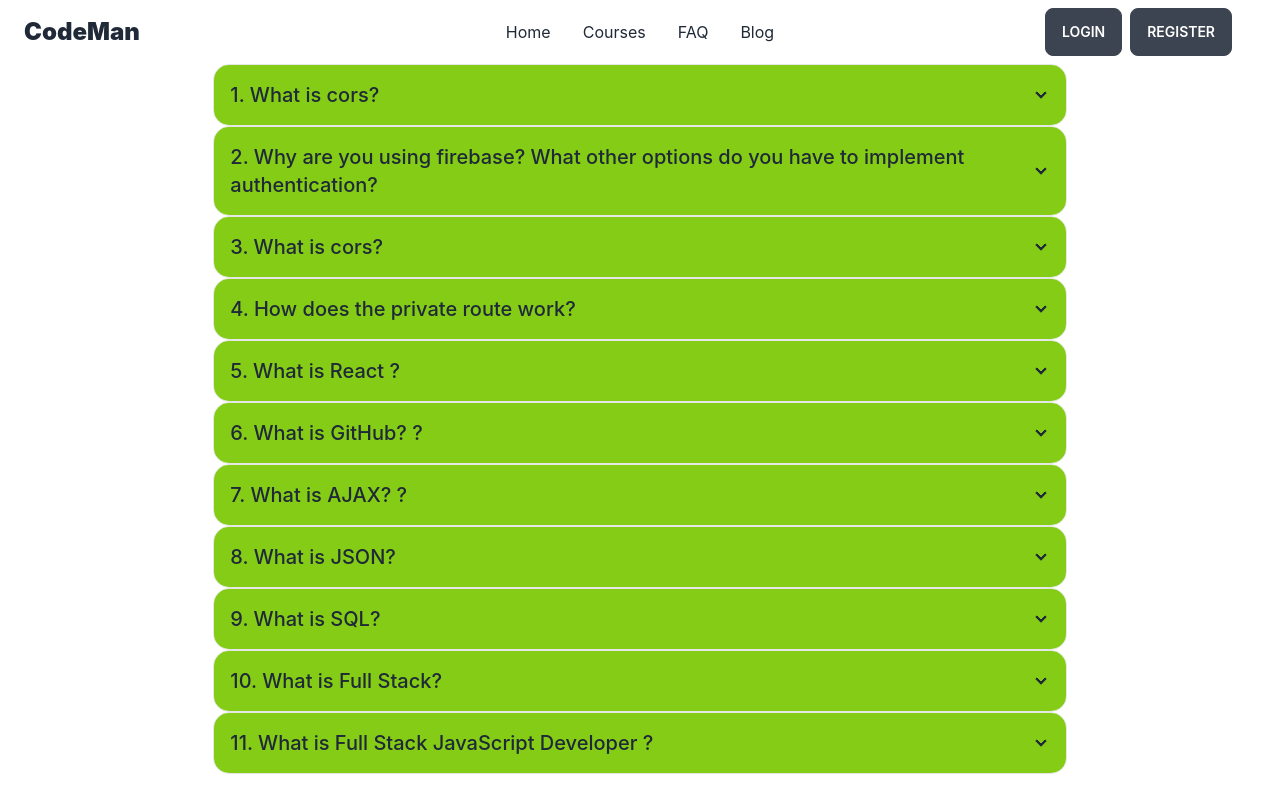
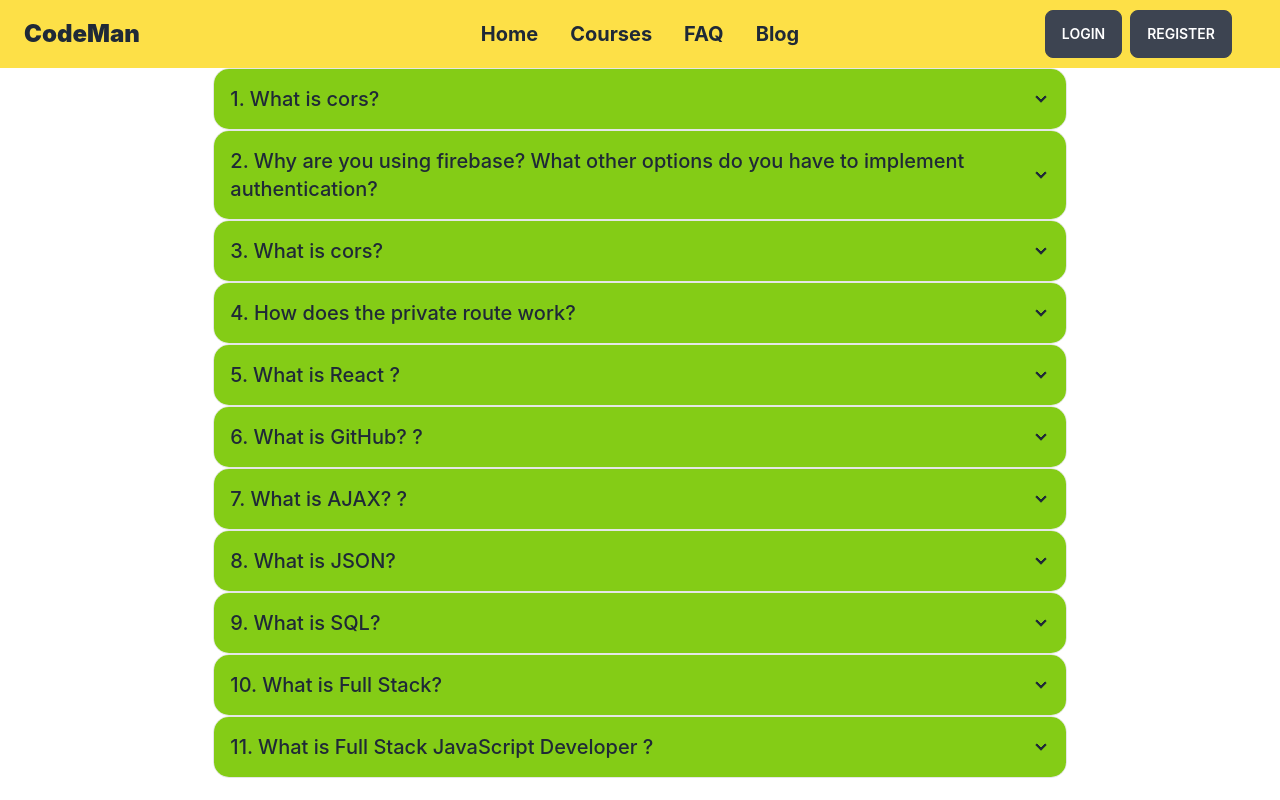
Before and after one commit to esamohammad/code-man-educational-site, a React (Create React App) app in the folder client/: page /faq in a window 1280 px wide. Shown: the top 800 px of the page. Built offline with nearby package versions, Linux system fonts and the light colour scheme.

Commit message:
some changes is set

```diff
--- a/client/src/components/Navbar.js
+++ b/client/src/components/Navbar.js
@@ -3,7 +3,7 @@ import { Link } from "react-router-dom";
 
 const Navbar = () => {
   return (
-    <div className="navbar bg-yarning-100">
+    <div className="navbar  md:bg-yellow-300 mb-">
       <div className="navbar-start ">
         <div className="dropdown">
           <label tabIndex={0} className="btn btn-ghost lg:hidden">
@@ -50,18 +50,18 @@ const Navbar = () => {
           CodeMan
         </Link>
       </div>
-      <div className="navbar-center hidden lg:flex">
+      <div className="navbar-center hidden lg:flex ">
         <ul className="menu menu-horizontal px-1">
-          <li>
+          <li className="font-bold md:text-xl ">
           <Link to='/'>Home</Link>
           </li>
-          <li tabIndex={0}>
+          <li className="font-bold md:text-xl ">
           <Link to='/courses'>Courses</Link>
           </li>
-          <li>
+          <li className="font-bold md:text-xl ">
             <Link to='/faq'>FAQ</Link>
           </li>
-          <li>
+          <li className="font-bold md:text-xl ">
             <Link to='/blog'>Blog</Link>
           </li>
         </ul>
--- a/client/src/pages/Faq.js
+++ b/client/src/pages/Faq.js
@@ -2,7 +2,7 @@ import React from "react";
 
 const Faq = () => {
   return (
-    <div className="w-2/3 mx-auto">
+    <div className=" w-100% lg:w-2/3 mx-auto">
       {/* 1 */}
       <div>
         <div
@@ -249,7 +249,6 @@ const Faq = () => {
           </div>
         </div>
       </div>
-
     </div>
   );
 };
```
Also changed, not shown: 1 other file (tests, documents, lock files or other folders).
